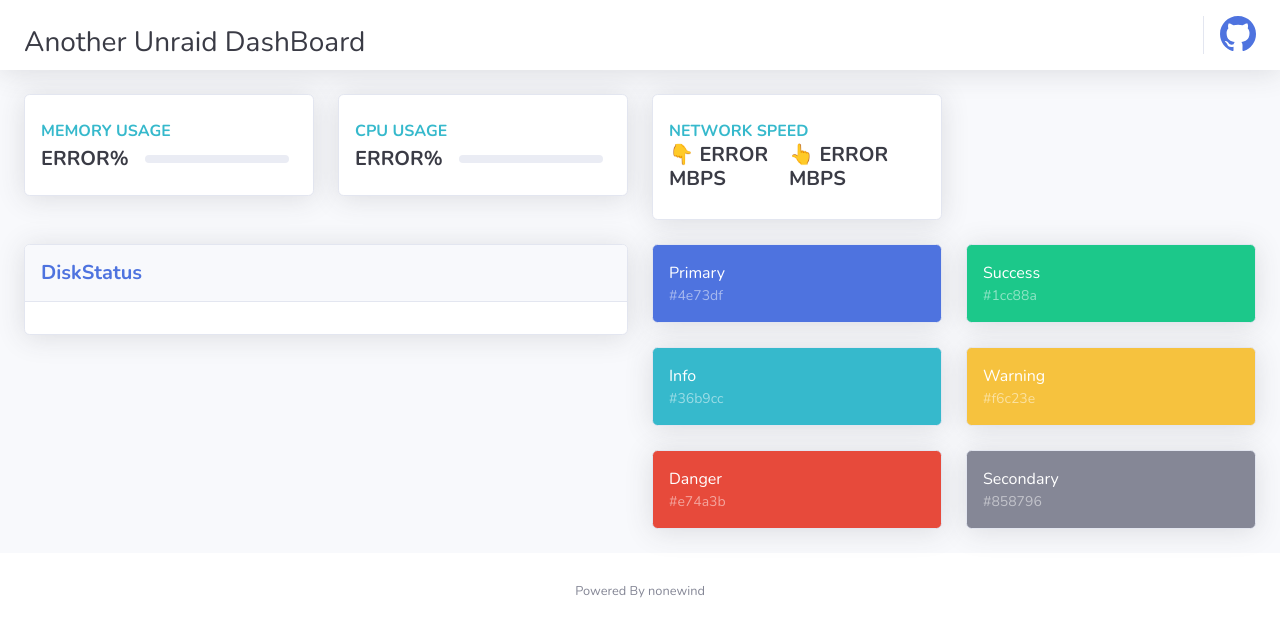
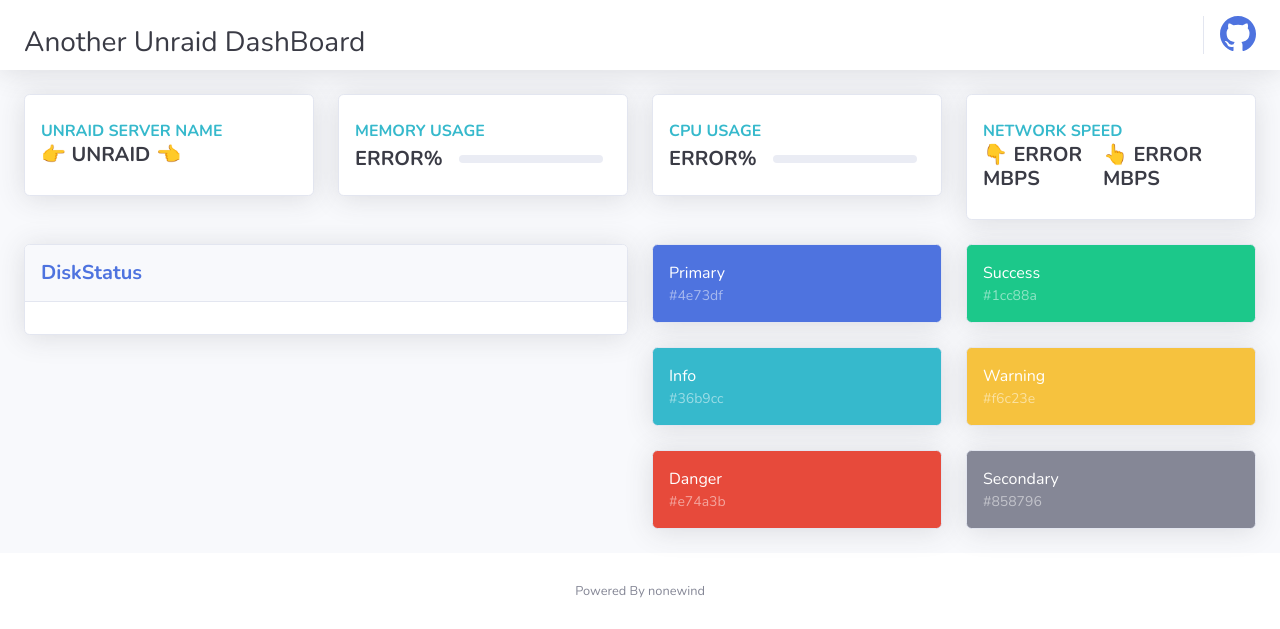
Before and after one commit to nonewind/Another_Unraid_DashBoard, a Python web app: template app/templates/index.html in a window 1280 px wide. Shown: the top 629 px of the page. Run offline with Jinja, Linux system fonts and the light colour scheme; the template is opened without the code that fills it, so the values that code supplies are empty; some libraries are stand-ins or nearby versions.

Commit message:
修改：     Dockerfile 	修改：     app/__init__.py 	修改：     app/route/index.py 	修改：     app/templates/index.html 	修改：     app/unraid/unraid.py 	修改：     app/utils/config.py 	修改：     requirements.txt

```diff
--- a/app/__init__.py
+++ b/app/__init__.py
@@ -45,6 +45,7 @@
         exit("Unraid Login Error")
     logger.warning("init UnraidApi success")
     app.config['UNRAID_API'] = _api
+    app.config['SERER_NAME'] = _api.serverName
     # 注册路由
     from .route import index, webData
     app.register_blueprint(index.api_blueprint)
--- a/app/route/index.py
+++ b/app/route/index.py
@@ -12,4 +12,4 @@
 
 @api_blueprint.route("/")
 def index():
-    return render_template("/index.html")
+    return render_template("/index.html",serverName=current_app.config['SERER_NAME'])
--- a/app/templates/index.html
+++ b/app/templates/index.html
@@ -36,6 +36,32 @@
 				</nav>
 				<div class="container-fluid">
 					<div class="row mb-100 mt-100">
+						<div class="col-md-6 col-xl-3 mb-4">
+							<div class="card shadow border-start-info py-2" id="tasks">
+								<div class="card-body">
+									<div class="row align-items-center no-gutters">
+										<div class="col me-2">
+											<div class="text-uppercase text-info fw-bold text-s mb-1">
+												<span>Unraid Server Name</span>
+												<div class="d-flex justify-content-between align-items-center">
+													<div class="text-dark fw-bold h5 mb-0">
+														<span>👉</span>
+														{% if serverName %}
+														<span> {{ serverName }} </span>
+														{% else %}
+														<span>Unraid</span>
+														{% endif %}
+														<span>👈</span>
+													</div>
+												</div>
+											</div>
+										</div>
+									</div>
+								</div>
+							</div>
+						</div>
+
+
 						<div class="col-md-6 col-xl-3 mb-4">
 							<div class="card shadow border-start-info py-2" id="tasks">
 								<div class="card-body">
```
Also changed, not shown: app/unraid/unraid.py (+7 -2 lines), app/utils/config.py (+5 -4 lines), requirements.txt (+41 -23 lines), 1 other file.
